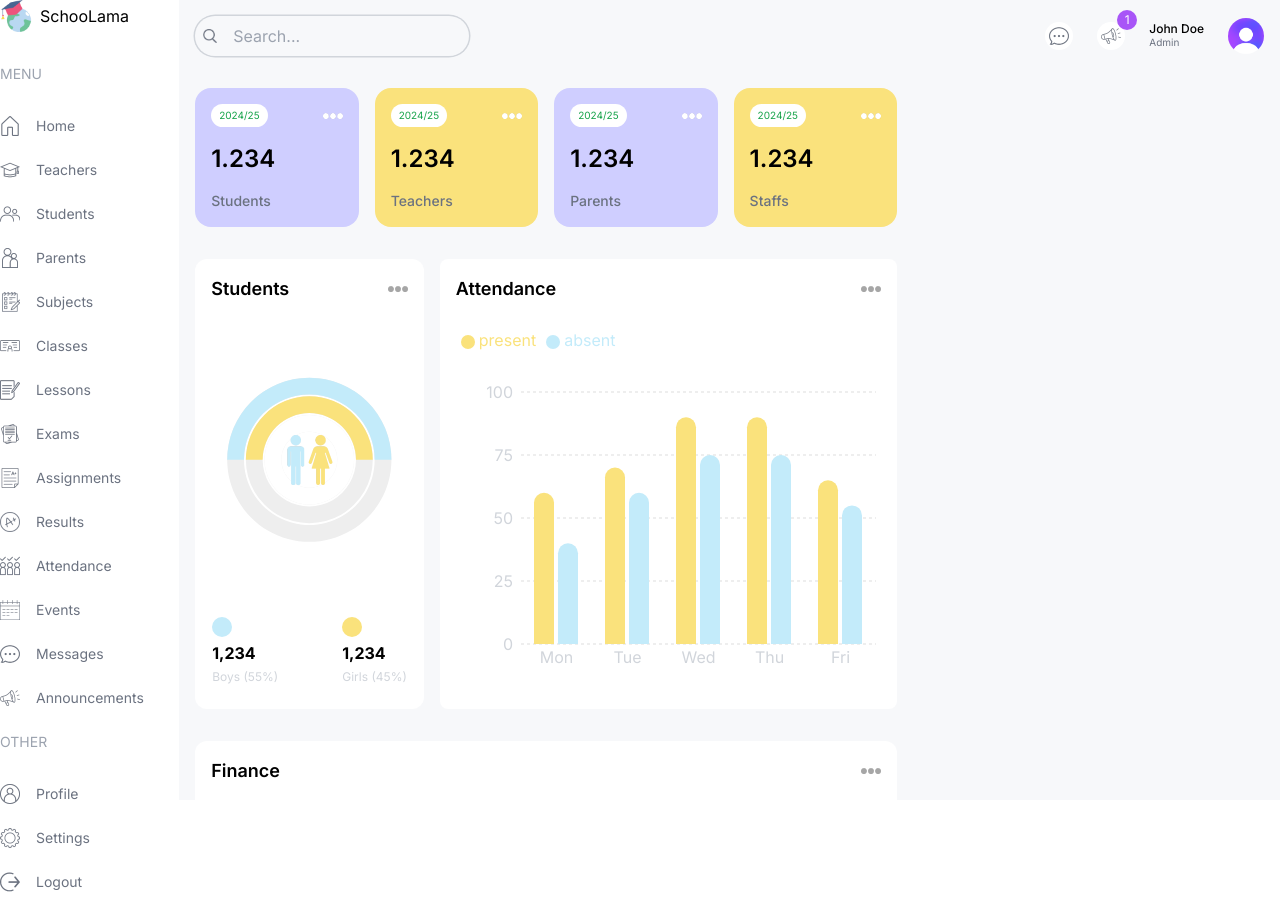
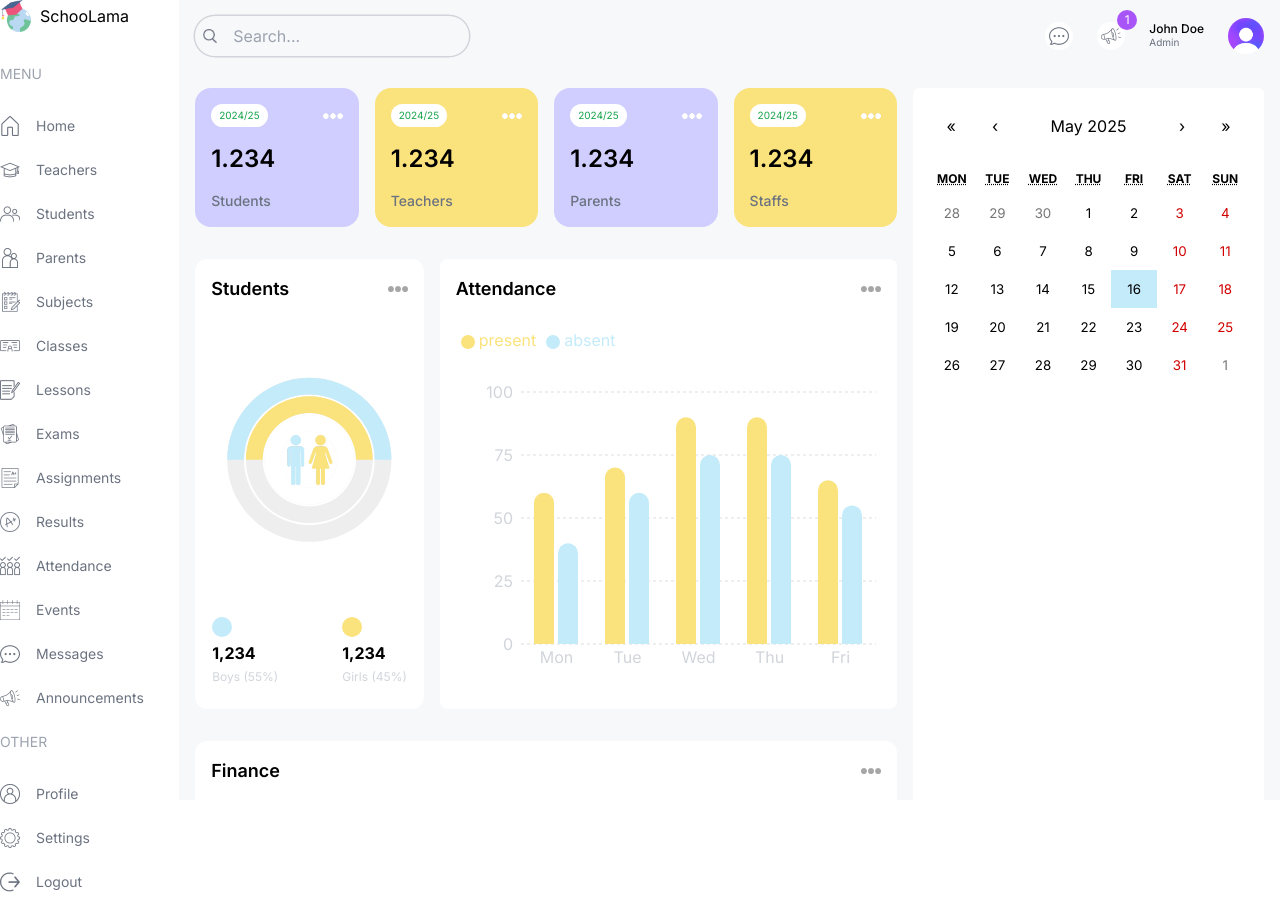
Before and after one commit to ltlongg/KTPM-N10, a Next.js app: page /admin in a window 1280 px wide. Built offline with nearby package versions, Linux system fonts and the light colour scheme.

Commit message:
Calendar Tutorial

```diff
--- a/package.json
+++ b/package.json
@@ -12,6 +12,7 @@
     "@tailwindcss/cli": "^4.1.6",
     "next": "15.3.2",
     "react": "19.1.0",
+    "react-calendar": "^5.1.0",
     "react-dom": "19.1.0",
     "recharts": "^2.15.3"
   },
--- a/src/app/(dashboard)/admin/page.tsx
+++ b/src/app/(dashboard)/admin/page.tsx
@@ -2,6 +2,7 @@ import AttendenceChart from '@/components/AttendenceChart'
 import CountChart from '@/components/CountChart'
 import UserCard from '@/components/UserCard'
 import FinanceChart from '@/components/FinanceChart'
+import EventCalendar from '@/components/EventCalendar'
 
 const AdminPage = () => {
   return (
@@ -25,7 +26,9 @@ const AdminPage = () => {
         <FinanceChart />
       </div>
       </div>
-      <div className="w-full lg:w-1/3"></div>
+      <div className="w-full lg:w-1/3 flex lex-col gap-8">
+        <EventCalendar />
+      </div>
     </div>
   )
 }
--- a/src/app/globals.css
+++ b/src/app/globals.css
@@ -1,3 +1,18 @@
 @tailwind base;
 @tailwind components;
 @tailwind utilities;
+
+.react-calendar {
+    width: 100% !important;
+    border: none !important;
+    font-family: "inter" !important;
+}
+
+.react-calendar__navigation__label_labelText {
+    font-weight: 600;
+}
+
+.react-calendar__tile--active {
+    background-color: #C3EBFA !important;
+    color: black !important;
+}
--- /dev/null
+++ b/src/components/EventCalendar.tsx
@@ -0,0 +1,17 @@
+"use client";
+import { useState } from 'react';
+import Calendar from 'react-calendar';
+import 'react-calendar/dist/Calendar.css';
+
+type ValuePiece = Date | null;
+
+type Value = ValuePiece | [ValuePiece, ValuePiece];
+
+const EventCalendar = () => {
+    const [value, onChange] = useState<Value>(new Date());
+
+    return (
+        <div className="bg-white p-4 rounded-md"><Calendar onChange={onChange} value={value} /></div>
+    );
+}
+export default EventCalendar;
--- a/src/components/FinanceChart.tsx
+++ b/src/components/FinanceChart.tsx
@@ -102,9 +102,9 @@ const FinanceChart = () => {
                     type="monotone"
                     dataKey="income"
                     stroke="#C3EBFA"
-                    activeDot={{ r: 8 }}
+                    strokeWidth={5}
                 />
-                <Line type="monotone" dataKey="expense" stroke="#CFCEFF" />
+                <Line type="monotone" dataKey="expense" stroke="#CFCEFF" strokeWidth={5}/>
              </LineChart>
             </ResponsiveContainer>
         </div>
```
Also changed, not shown: 1 other file (tests, documents, lock files or other folders).
